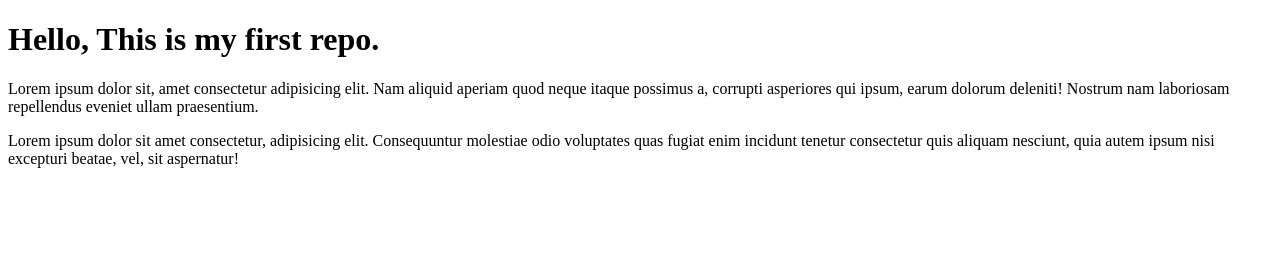
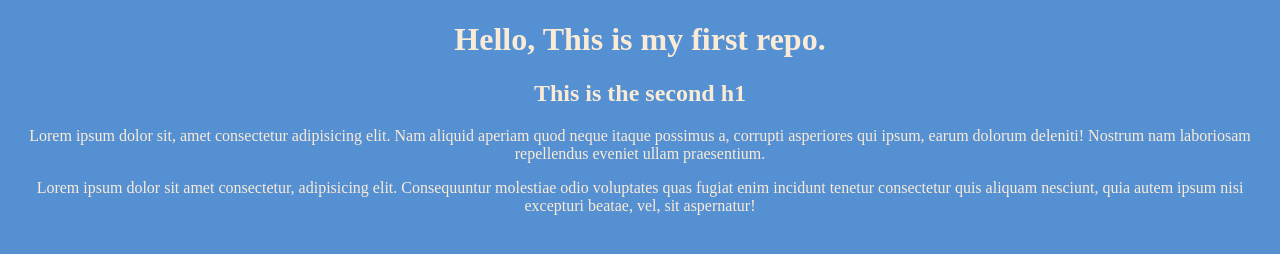
Before and after one commit to MarinaAlmeida20/first-repo, a plain HTML site: page index.html in a window 1280 px wide. Drawn offline with Linux system fonts and the light colour scheme.

Commit message:
made some modifications
added the h2 instead h1 and add stylesheet

```diff
--- a/index.html
+++ b/index.html
@@ -5,9 +5,11 @@
     <meta http-equiv="X-UA-Compatible" content="IE=edge" />
     <meta name="viewport" content="width=device-width, initial-scale=1.0" />
     <title>First Repo</title>
+    <link rel="stylesheet" href="style.css" />
   </head>
   <body>
     <h1>Hello, This is my first repo.</h1>
+    <h2>This is the second h1</h2>
     <p>
       Lorem ipsum dolor sit, amet consectetur adipisicing elit. Nam aliquid
       aperiam quod neque itaque possimus a, corrupti asperiores qui ipsum, earum
--- /dev/null
+++ b/style.css
@@ -0,0 +1,8 @@
+body {
+  background-color: rgb(85, 144, 211);
+  color: antiquewhite;
+  text-align: center;
+}
+h1 {
+  text-size-adjust: 24px;
+}
```
